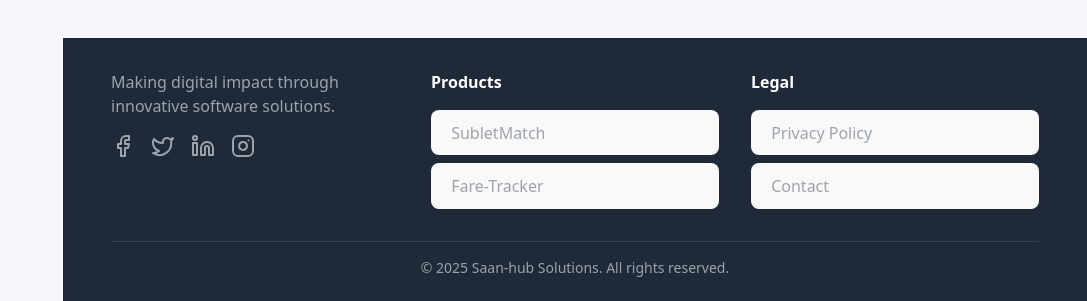
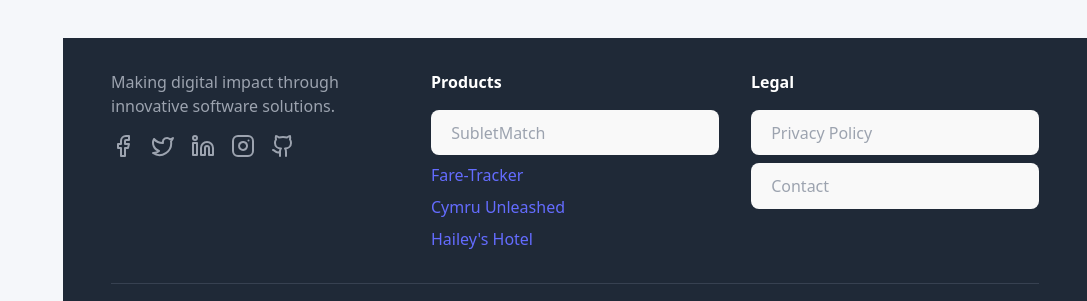
Before and after one commit to djsmacker01/saanhub-website, a React (Vite) app: page / in a window 1280 px wide. Shown: the part 1699-2000 px from the top of the page, without its empty margins (193-1280 px from the left). Built offline with nearby package versions, Linux system fonts and the light colour scheme; no server answers.

Commit message:
updated the footer section

```diff
--- a/src/components/Footer.jsx
+++ b/src/components/Footer.jsx
@@ -6,20 +6,21 @@
   Twitter,
   Linkedin,
   Instagram,
+  Github,
 } from "lucide-react";
 
 const Footer = ({ setActivePage }) => {
   const currentYear = new Date().getFullYear();
 
   return (
-    <footer className="bg-gray-800 dark:bg-gray-900 text-white p-8 mt-12 w-full">
+    <footer className="bg-gray-800 dark:bg-gray-900 text-white p-4 sm:p-6 lg:p-8 mt-12 w-full">
       <div className="max-w-6xl mx-auto px-4">
-        <div className="grid md:grid-cols-3 gap-8">
+        <div className="grid grid-cols-1 sm:grid-cols-2 lg:grid-cols-3 gap-6 lg:gap-8">
           <div>
             <p className="text-gray-400 mb-4">
               Making digital impact through innovative software solutions.
             </p>
-            <div className="flex space-x-4">
+            <div className="flex space-x-4 justify-center sm:justify-start">
               <a
                 href="https://facebook.com/saan-hub"
                 target="_blank"
@@ -52,10 +53,18 @@
                 aria-label="Instagram">
                 <Instagram className="w-6 h-6" />
               </a>
+              <a
+                href="https://github.com/djsmacker01"
+                target="_blank"
+                rel="noopener noreferrer"
+                className="text-gray-400 hover:text-gray-300 transition-colors transform hover:scale-110"
+                aria-label="GitHub">
+                <Github className="w-6 h-6" />
+              </a>
             </div>
           </div>
 
-          <div>
+          <div className="text-center sm:text-left">
             <h4 className="font-semibold mb-4 text-white">Products</h4>
             <ul className="space-y-2 text-gray-400">
               <li>
@@ -71,21 +80,36 @@
                 </button>
               </li>
               <li>
-                <button
-                  onClick={() => setActivePage("fare-tracker")}
-                  onKeyDown={(e) => {
-                    if (e.key === "Enter" || e.key === " ") {
-                      setActivePage("fare-tracker");
-                    }
-                  }}
-                  className="hover:text-blue-400 transition-colors text-left w-full">
+                <a
+                  href="https://faretracker.netlify.app/"
+                  target="_blank"
+                  rel="noopener noreferrer"
+                  className="hover:text-blue-400 transition-colors text-left w-full block">
                   Fare-Tracker
-                </button>
+                </a>
+              </li>
+              <li>
+                <a
+                  href="https://cymruunleashed.com/"
+                  target="_blank"
+                  rel="noopener noreferrer"
+                  className="hover:text-blue-400 transition-colors text-left w-full block">
+                  Cymru Unleashed
+                </a>
+              </li>
+              <li>
+                <a
+                  href="https://haileyhotel.netlify.app/"
+                  target="_blank"
+                  rel="noopener noreferrer"
+                  className="hover:text-blue-400 transition-colors text-left w-full block">
+                  Hailey's Hotel
+                </a>
               </li>
             </ul>
           </div>
 
-          <div>
+          <div className="text-center sm:text-left">
             <h4 className="font-semibold mb-4 text-white">Legal</h4>
             <ul className="space-y-2 text-gray-400">
               <li>
```
